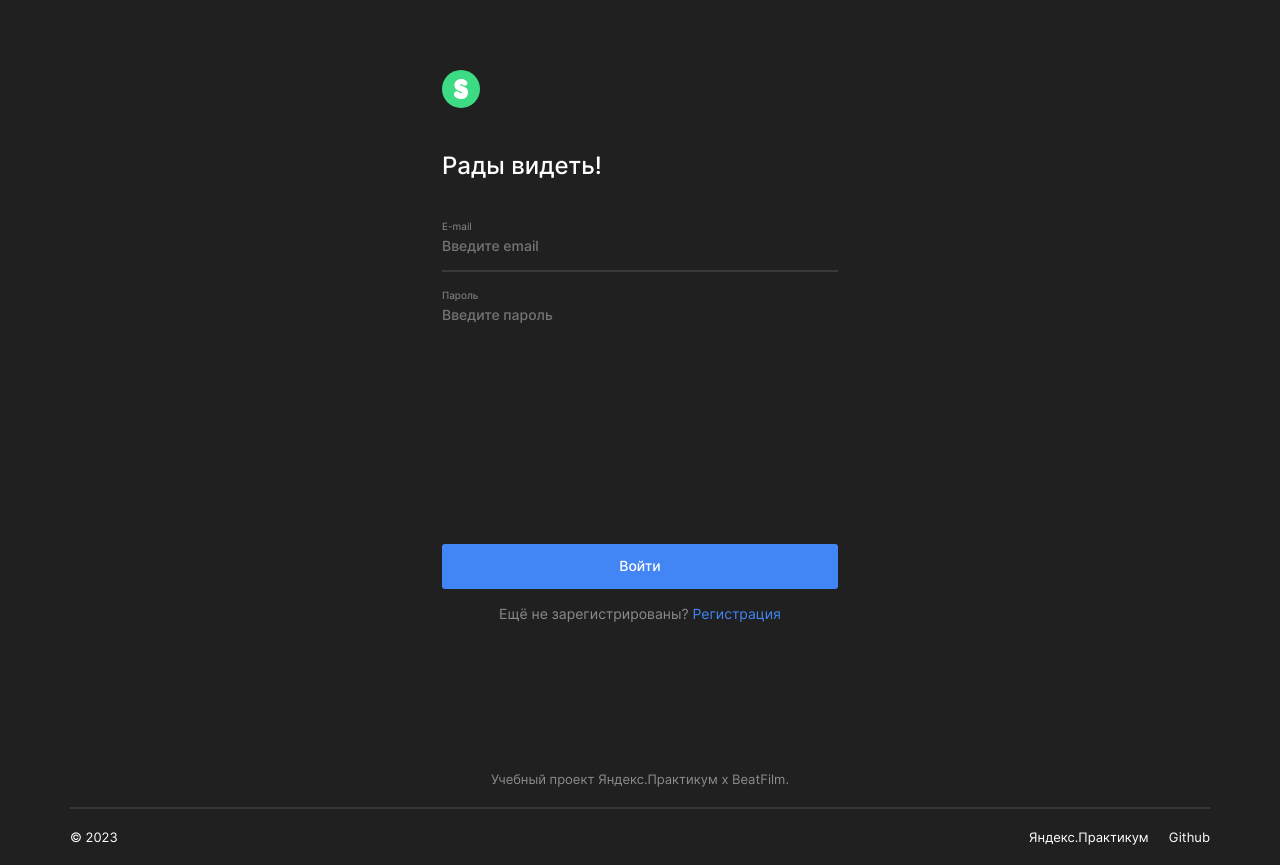
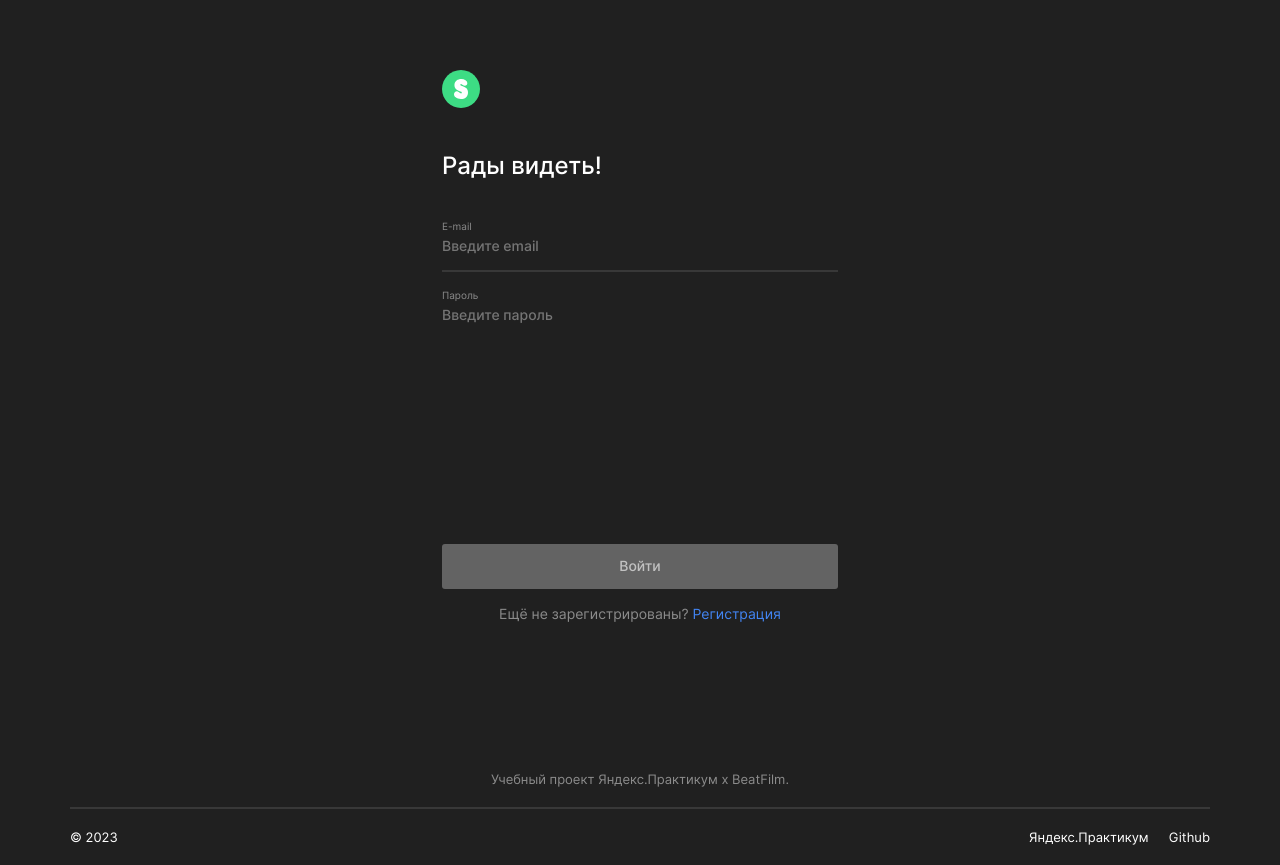
Before and after one commit to GreenGeranium/movies-explorer-frontend, a React (Create React App) app: page /signin in a window 1280 px wide. Built offline with nearby package versions, Linux system fonts and the light colour scheme; no server answers.

Commit message:
feat: исправить блокировку кнопок форм

```diff
--- a/src/components/App/App.js
+++ b/src/components/App/App.js
@@ -19,19 +19,20 @@ import { MAIN_API } from "../../utils/constants";
 function App() {
   const { pathname } = useLocation();
   const [currentUser, setCurrentUser] = useState({});
-  const [isLogged, setIsLogged] = useState(!!localStorage.getItem("token"));
+  const [isLogged, setIsLogged] = useState(false);
   const pathsOfHeader = ["/", "/movies", "/saved-movies", "/profile"];
   const [savedFilms, setSavedFilms] = useState([]);
   const [filteredFilms, setFilteredFilms] = useState([]);
   const [filteredSavedFilms, setFilteredSavedFilms] = useState([]);
   const [isPreloaderLoading, setIsPreloaderLoading] = useState(false);
-  const [isShortFilmsChecked, setIsShortFilmsShecked] = useState(false);
+  const [isShortFilmsChecked, setIsShortFilmsChecked] = useState(false);
   const [isShortSavedFilmsChecked, setIsShortSavedFilmsChecked] =
     useState(false);
   const [isErrorOnLoadingFilms, setIsErrorOnLoadingFilms] = useState(false);
   const [registrationError, setRegistrationError] = useState("");
   const [authentificationError, setAuthenticationError] = useState("");
   const [editProfileMessage, setEditProfileMessage] = useState("");
+  const [isFormSubmitting, setIsFormSubmitting] = useState(false);
 
   const navigate = useNavigate();
 
@@ -43,15 +44,22 @@ function App() {
     },
   });
 
-  // определить короткометражки или нет в зависимости какая страница открыта, сохраненки или нет
+  // определить короткометражки или нет, в зависимости какая страница открыта, сохраненки или нет
   function handleShortFilmsChecked(isSavedMovies) {
     isSavedMovies
       ? setIsShortSavedFilmsChecked(!isShortSavedFilmsChecked)
-      : setIsShortFilmsShecked(!isShortFilmsChecked);
+      : setIsShortFilmsChecked(!isShortFilmsChecked);
   }
+
+  // при каждом изменении чекбокса, происходит поиск
+  useEffect(() => {
+    handleSearchFilms({ filmName: localStorage.getItem("filmToSearch") });
+    handleSearchSavedFilms({ filmName: localStorage.getItem("filmToSearch") });
+  }, [isShortFilmsChecked, isShortSavedFilmsChecked]);
 
   // редактирование пользователя
   function handleEditAccountInformation(data) {
+    setIsFormSubmitting(true);
     mainapi
       .editProfile(data)
       .then((res) => {
@@ -60,11 +68,15 @@ function App() {
       })
       .catch((error) => {
         setEditProfileMessage(error);
+      })
+      .finally(() => {
+        setIsFormSubmitting(false);
       });
   }
 
   // регистрация аккаунта
   function handleRegister(data) {
+    setIsFormSubmitting(true);
     mainapi
       .handleRegister(data)
       .then(() => {
@@ -73,6 +85,7 @@ function App() {
       })
       .catch((error) => {
         setRegistrationError(error);
+        setIsFormSubmitting(false);
       });
   }
 
@@ -87,6 +100,11 @@ function App() {
         .then((res) => {
           setSavedFilms((films) =>
             films.filter((film) => {
+              return film._id !== res._id;
+            })
+          );
+          setFilteredSavedFilms((savedFilms) =>
+            savedFilms.filter((film) => {
               return film._id !== res._id;
             })
           );
@@ -108,6 +126,7 @@ function App() {
 
   //авторизация аккаунта
   function handleLogin(data) {
+    setIsFormSubmitting(true);
     mainapi
       .handleLogin(data)
       .then((res) => {
@@ -115,9 +134,11 @@ function App() {
           localStorage.setItem("token", res.token);
           setIsLogged(true);
           navigate("/movies");
+          setIsFormSubmitting(false);
         }
       })
       .catch((error) => {
+        setIsFormSubmitting(false);
         setAuthenticationError(error);
       });
   }
@@ -170,23 +191,28 @@ function App() {
   // при открытии страницы проверяется есть ли токен, если да, то получает информацию о пользователе,
   // а также сохраненные карточки, прошлый последний запрос
   useEffect(() => {
-    if (localStorage.getItem("shortChecked")) {
-      setIsShortFilmsShecked(JSON.parse(localStorage.getItem("shortChecked")));
-    }
-    const foundItems = JSON.parse(localStorage.getItem("foundFilms"));
-    if (foundItems) {
-      setFilteredFilms(foundItems);
-    }
-
     const jwt = localStorage.getItem("token");
     if (jwt) {
       mainapi
         .checkToken()
-        .then(() => {
-          setIsLogged(true);
+        .then((res) => {
+          if (res) {
+            setIsPreloaderLoading(true);
+            setIsLogged(true);
+            if (localStorage.getItem("shortChecked")) {
+              setIsShortFilmsChecked(
+                JSON.parse(localStorage.getItem("shortChecked"))
+              );
+            }
+            const foundItems = JSON.parse(localStorage.getItem("foundFilms"));
+            if (foundItems) {
+              setFilteredFilms(foundItems);
+            }
+          }
         })
         .catch((error) => {
           console.log(error);
+          navigate("/signin");
         });
     }
   }, []);
@@ -264,6 +290,7 @@ function App() {
                 onEditProfile={handleEditAccountInformation}
                 onSignOut={handleSignOut}
                 message={editProfileMessage}
+                isFormSubmitting={isFormSubmitting}
               />
             }
           ></Route>
@@ -274,6 +301,8 @@ function App() {
               <Login
                 handleLogin={handleLogin}
                 authentificationError={authentificationError}
+                isLogged={isLogged}
+                isFormSubmitting={isFormSubmitting}
               />
             }
           ></Route>
@@ -284,6 +313,8 @@ function App() {
               <Register
                 handleRegister={handleRegister}
                 registrationError={registrationError}
+                isLogged={isLogged}
+                isFormSubmitting={isFormSubmitting}
               />
             }
           ></Route>
--- a/src/components/AuthForm/AuthForm.js
+++ b/src/components/AuthForm/AuthForm.js
@@ -24,12 +24,20 @@ function AuthForm(props) {
           {props.errorMessage.errorMessage}
         </p>
         <button
-          disabled={!props.isFormValid}
+          disabled={!props.isFormValid || props.isFormSubmitting}
           className={`authform__button ${
             pathname === "/signup" ? "authform__button_type_register" : ""
-          } ${props.isFormValid ? "authform__button_type_valid" : ""}`}
+          } ${
+            props.isFormValid && !props.isFormSubmitting
+              ? "authform__button_type_valid"
+              : ""
+          }`}
         >
-          {pathname === "/signin" ? "Войти" : "Зарегистрироваться"}
+          {props.isFormSubmitting
+            ? "Отправляется..."
+            : pathname === "/signin"
+            ? "Войти"
+            : "Зарегистрироваться"}
         </button>
         <p className="authform__redirect">
           {pathname === "/signin"
--- a/src/components/Login/Login.js
+++ b/src/components/Login/Login.js
@@ -1,8 +1,22 @@
 import AuthForm from "../AuthForm/AuthForm";
 import useFormValidation from "../../hooks/ValidationHook";
+import { useEffect } from "react";
+import { useNavigate } from "react-router-dom";
 
 function Login(props) {
-  const { values, handleChange, isValid, errors } = useFormValidation();
+  const { values, handleChange, isValid, errors, setIsValid } =
+    useFormValidation();
+
+  const navigate = useNavigate();
+
+  useEffect(() => {
+    setIsValid(false);
+  }, []);
+
+  //в случае если профиль
+  useEffect(() => {
+    props.isLogged && navigate("/movies");
+  }, [props.isLogged]);
 
   return (
     <AuthForm
@@ -13,6 +27,7 @@ function Login(props) {
         props.handleLogin(values);
       }}
       errorMessage={props.authentificationError}
+      isFormSubmitting={props.isFormSubmitting}
     >
       <label className="authform__label">
         <span className="authform__placeholder">E-mail</span>
@@ -27,6 +42,7 @@ function Login(props) {
           name="email"
           placeholder="Введите email"
           value={values.email || ""}
+          disabled={props.isFormSubmitting}
         />
         {errors.email && (
           <span className="authform__error">{errors.email}</span>
@@ -45,6 +61,7 @@ function Login(props) {
           id="password"
           placeholder="Введите пароль"
           value={values.password || ""}
+          disabled={props.isFormSubmitting}
         />
         {errors.password && (
           <span className="authform__error">{errors.password}</span>
--- a/src/components/Register/Register.js
+++ b/src/components/Register/Register.js
@@ -1,8 +1,22 @@
 import AuthForm from "../AuthForm/AuthForm";
 import useFormValidation from "../../hooks/ValidationHook";
+import { useEffect } from "react";
+import { useNavigate } from "react-router-dom";
 
 function Register(props) {
-  const { values, handleChange, isValid, errors } = useFormValidation();
+  const { values, handleChange, isValid, errors, setIsValid } =
+    useFormValidation();
+
+  const navigate = useNavigate();
+
+  useEffect(() => {
+    setIsValid(false);
+  }, []);
+
+  //в случае если профиль
+  useEffect(() => {
+    props.isLogged && navigate("/movies");
+  }, [props.isLogged]);
 
   return (
     <AuthForm
@@ -12,6 +26,7 @@ function Register(props) {
       }}
       isFormValid={isValid}
       errorMessage={props.registrationError}
+      isFormSubmitting={props.isFormSubmitting}
     >
       <label className="authform__label">
         <span className="authform__placeholder">Имя</span>
--- a/src/components/SearchForm/SearchForm.js
+++ b/src/components/SearchForm/SearchForm.js
@@ -27,7 +27,7 @@ function SearchForm(props) {
       id="search-form"
       onSubmit={(evt) => {
         evt.preventDefault();
-        if (!isValid) {
+        if (!values.filmName) {
           return;
         }
         props.onSearchFilms(values);
@@ -42,9 +42,8 @@ function SearchForm(props) {
           id="filmName"
           onChange={handleChange}
           value={values.filmName || ""}
-          required={true}
         />
-        {errors.filmName && (
+        {!values.filmName && (
           <span className="searchform__error">Нужно ввести ключевое слово</span>
         )}
       </label>
```
Also changed, not shown: src/components/Profile/Profile.js (+17 -8 lines).
